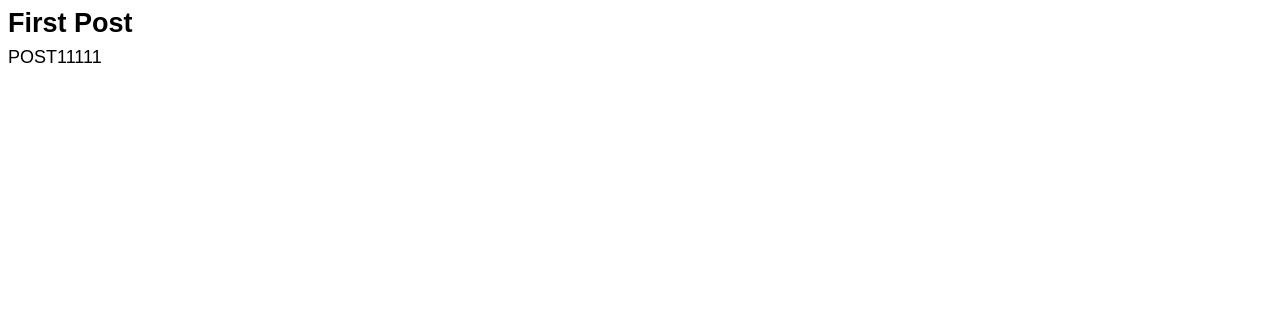
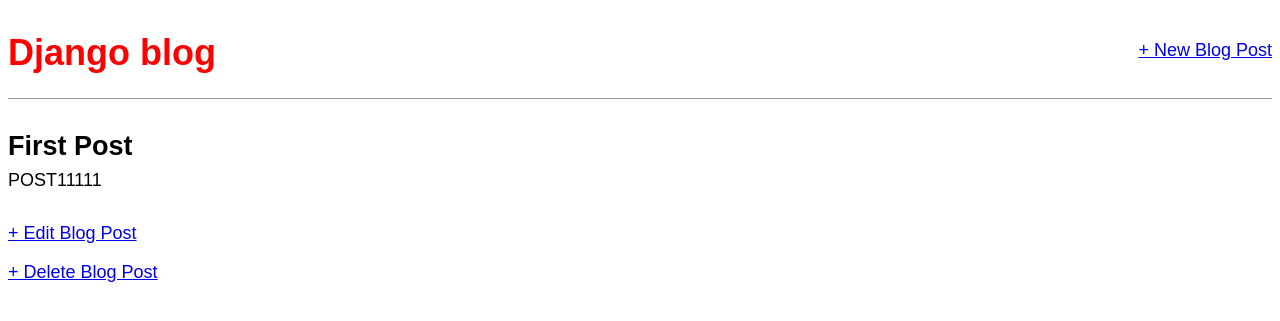
Before and after one commit to Ross1832/DFB, a Django app: page /blog/post/1/ in a window 1280 px wide. Shown: the top 321 px of the page. Run offline with Django 3.2, Linux system fonts and the light colour scheme; data comes from the database, SQL or seed files in the repository; both versions use the stored data as it was after the commit; some web fonts are replaced.

Commit message:
Chapter 6

```diff
--- a/blog/models.py
+++ b/blog/models.py
@@ -1,4 +1,5 @@
 from django.db import models
+from django.urls import reverse
 
 
 class Post(models.Model):
@@ -11,3 +12,6 @@
 
     def __str__(self):
         return self.title
+
+    def get_absolute_url(self):
+        return reverse('post_detail', args=[str(self.id)])
--- a/blog/templates/base_blog.html
+++ b/blog/templates/base_blog.html
@@ -1,12 +1,22 @@
+<!-- templates/base.html -->
 {% load static %}
 <html>
 <head>
 <title>Django blog</title>
-<link href="https://fonts.googleapis.com/css?family=Source+Sans+Pro:400" rel="styleshee\
-t">
+<link href="https://fonts.googleapis.com/css?family=\
+Source+Sans+Pro:400" rel="stylesheet">
 <link href="{% static 'css/base.css' %}" rel="stylesheet">
 </head>
+<body>
 <div>
+<header>
+<div class="nav-left">
+<h1><a href="{% url 'home' %}">Django blog</a></h1>
+</div>
+<div class="nav-right">
+<a href="{% url 'post_new' %}">+ New Blog Post</a>
+</div>
+</header>
 {% block content %}
 {% endblock content %}
 </div>
--- a/blog/templates/post_detail.html
+++ b/blog/templates/post_detail.html
@@ -2,7 +2,9 @@
 {% extends 'base_blog.html' %}
 {% block content %}
 <div class="post-entry">
-<h2>{{ object.title }}</h2>
-<p>{{ object.body }}</p>
+<h2>{{ post.title }}</h2>
+<p>{{ post.body }}</p>
 </div>
+<p><a href="{% url 'post_edit' post.pk %}">+ Edit Blog Post</a></p>
+<p><a href="{% url 'post_delete' post.pk %}">+ Delete Blog Post</a></p>
 {% endblock content %}
--- a/blog/urls.py
+++ b/blog/urls.py
@@ -1,8 +1,15 @@
 from django.urls import path
-from .views import BlogListView, BlogDetailView
+from .views import (BlogListView,
+                    BlogDetailView,
+                    BlogCreateView,
+                    BlogUpdateView,
+                    BlogDeleteView)
 
 
 urlpatterns = [
+    path('post/<int:pk>/delete/', BlogDeleteView.as_view(), name='post_delete'),
+    path('post/<int:pk>/edit/', BlogUpdateView.as_view(), name='post_edit'),
     path('post/<int:pk>/', BlogDetailView.as_view(), name='post_detail'),
+    path('post/new/', BlogCreateView.as_view(), name='post_new'),
     path('', BlogListView.as_view(), name='home_blog'),
 ]
--- a/blog/views.py
+++ b/blog/views.py
@@ -1,6 +1,7 @@
 from django.views.generic import ListView, DetailView
+from django.views.generic.edit import CreateView, UpdateView
 from .models import Post
-
+from django.urls import reverse_lazy
 
 class BlogListView(ListView):
     model = Post
@@ -10,3 +11,21 @@
 class BlogDetailView(DetailView):
     model = Post
     template_name = 'post_detail.html'
+
+
+class BlogCreateView(CreateView):
+    model = Post
+    template_name = 'post_new.html'
+    fields = ['title', 'author', 'body']
+
+
+class BlogUpdateView(UpdateView):
+    model = Post
+    template_name = 'post_edit.html'
+    fields = ['title', 'body']
+
+
+class BlogDeleteView(DetailView):
+    model = Post
+    template_name = 'post_delete.html'
+    success_url = reverse_lazy('home')
```
Also changed, not shown: blog/templates/post_delete.html (added, +9 -0 lines), blog/templates/post_edit.html (added, +9 -0 lines), blog/templates/post_new.html (added, +9 -0 lines), blog/tests.py (+26 -1 lines), db.sqlite3.
